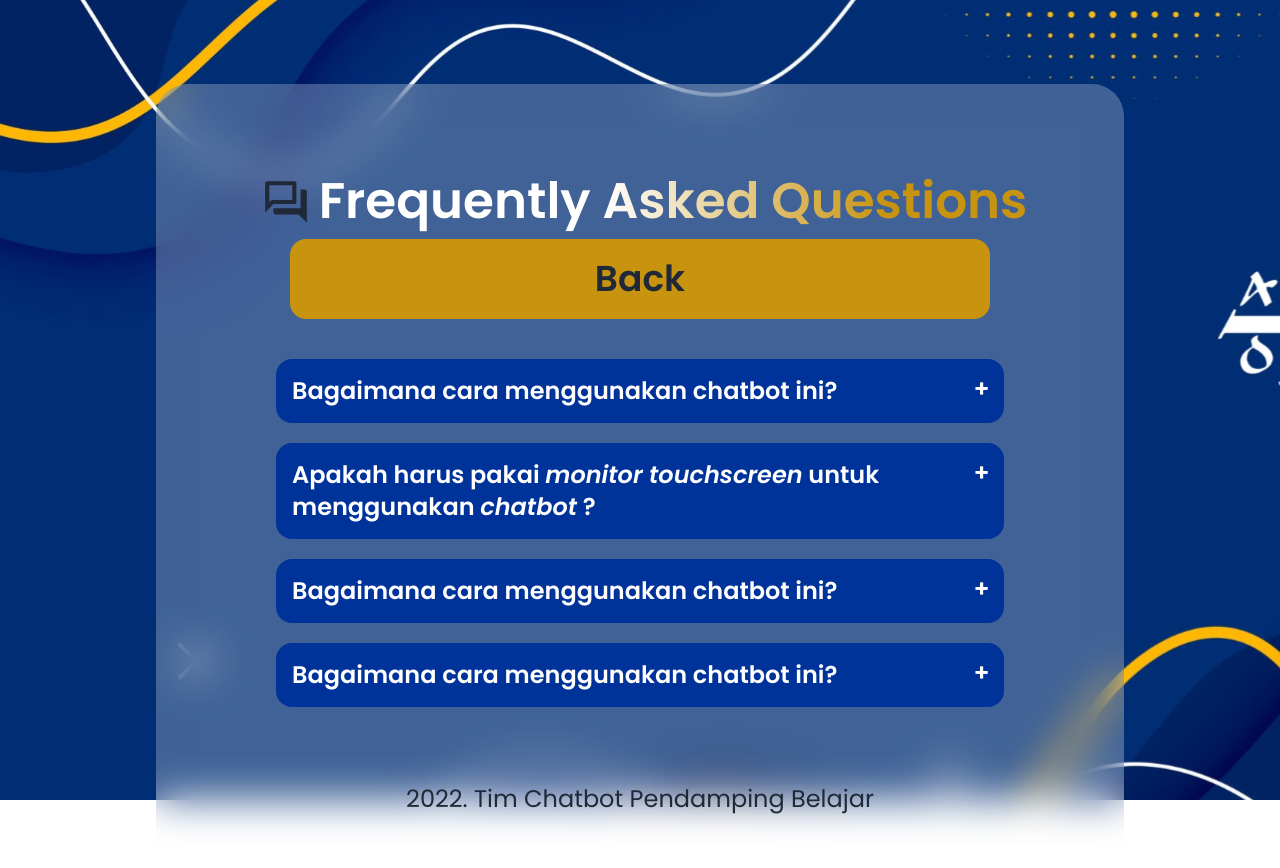
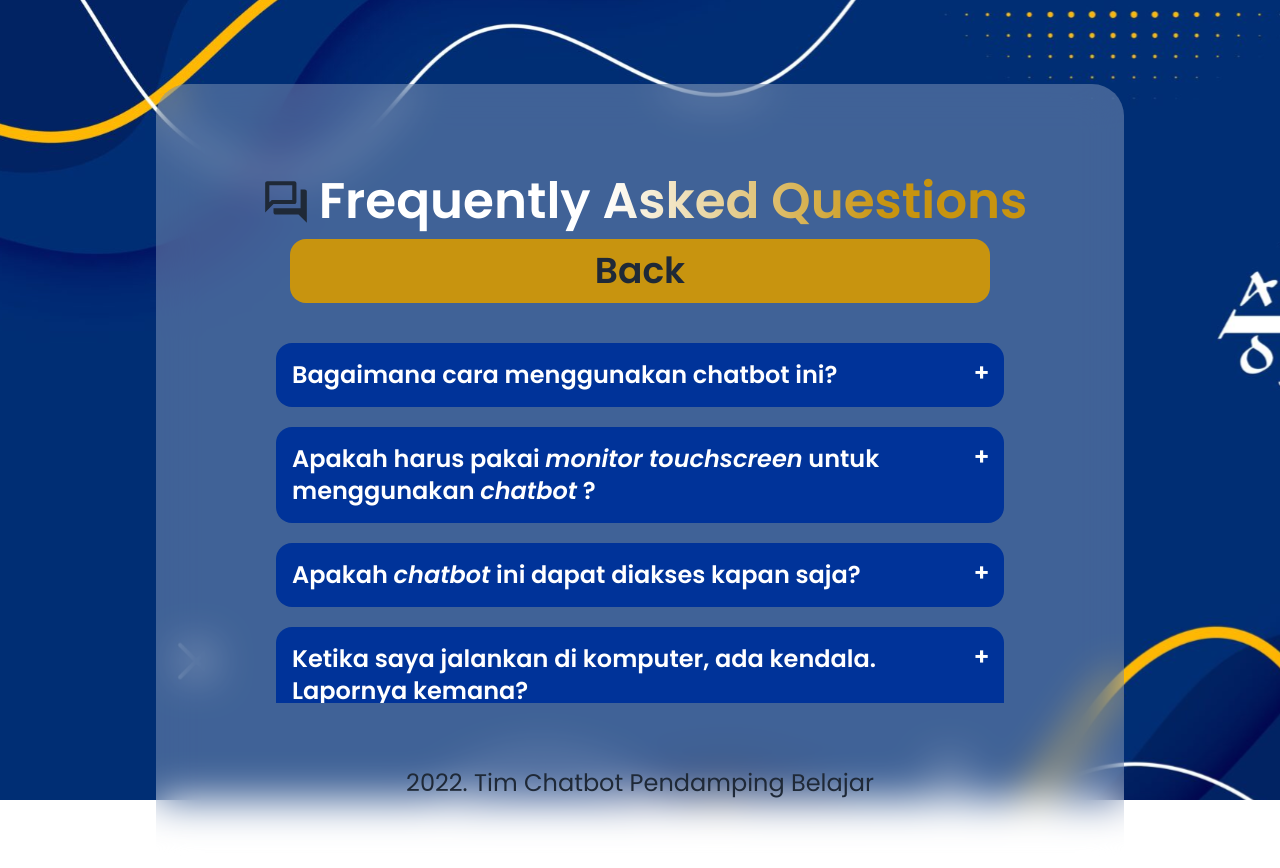
Before and after one commit to naufalHaidar12342/nextjs-rasa-chatbot, a Next.js app: page /frequently-asked-question in a window 1280 px wide. Shown: the top 868 px of the page. Built offline with nearby package versions, Linux system fonts and the light colour scheme.

Commit message:
reduce back button on faq, adjust different questions

```diff
--- a/components/faq-questions-list/Question1.jsx
+++ b/components/faq-questions-list/Question1.jsx
@@ -1,4 +1,4 @@
-import { domAnimation, LazyMotion, m } from "framer-motion";
+import { motion } from "framer-motion";
 import Link from "next/link";
 
 export default function FirstQuestion() {
@@ -14,9 +14,8 @@ export default function FirstQuestion() {
 					sebelumnya. Klik tombol di bawah ini untuk melihat panduan dalam
 					menggunakan <i>chatbot</i>.
 				</p>
-				<LazyMotion features={domAnimation}>
-					<m.div
-						className="flex flex-col items-start"
+				<motion.div
+					className="flex flex-col items-start "
 					style={{ fontWeight: 500 }}
 					whileHover={{ scale: 1.0 }}
 					whileTap={{ scale: 0.9 }}
@@ -27,8 +26,7 @@ export default function FirstQuestion() {
 					>
 						Bantuan
 					</Link>
-					</m.div>
-				</LazyMotion>
+				</motion.div>
 			</div>
 		</div>
 	);
--- a/components/faq-questions-list/Question3.jsx
+++ b/components/faq-questions-list/Question3.jsx
@@ -2,18 +2,17 @@ import Link from "next/link";
 
 export default function ThirdQuestion() {
 	return (
-		<div className="collapse peer collapse-plus rounded-box mb-5 ">
+		<div className="collapse collapse-plus rounded-box mb-5 ">
+			<input type="checkbox" className="peer" />
 			<div className="collapse-title text-2xl font-semibold bg-primary text-white peer-checked:bg-white peer-checked:text-primary">
-				Bagaimana cara menggunakan chatbot ini?
+				Apakah <i>chatbot</i> ini dapat diakses kapan saja?
 			</div>
 			<div className="collapse-content text-xl font-medium bg-primary text-white peer-checked:bg-white peer-checked:text-primary">
 				<p>
-					Langkah-langkah dalam memakai chatbot bisa dilihat pada halaman
-					sebelumnya. Klik tombol{" "}
-					<Link href={"/help"} className="rounded-2xl text-2xl bg-white">
-						Bantuan
-					</Link>{" "}
-					untuk melihat lebih lengkap panduannya.
+					Untuk saat ini, <i>chatbot</i> yang kami kembangkan baru bisa
+					dijalankan secara lokal pada komputer. Anda harus menjalankan{" "}
+					<i>server</i> untuk <i>website</i> dari <i>chatbot</i> sekaligus{" "}
+					<i>server</i> untuk <i>chatbot conversation</i>
 				</p>
 			</div>
 		</div>
--- a/components/faq-questions-list/Question4.jsx
+++ b/components/faq-questions-list/Question4.jsx
@@ -1,3 +1,4 @@
+import { motion } from "framer-motion";
 import Link from "next/link";
 
 export default function FourthQuestion() {
@@ -5,16 +6,25 @@ export default function FourthQuestion() {
 		<div className="collapse collapse-plus rounded-box mb-5">
 			<input type="checkbox" className="peer" />
 			<div className="collapse-title text-2xl bg-primary text-white font-semibold peer-checked:bg-white peer-checked:text-primary">
-				Bagaimana cara menggunakan chatbot ini?
+				Ketika saya jalankan di komputer, ada kendala. Lapornya kemana?
 			</div>
 			<div className="collapse-content text-xl bg-primary text-white peer-checked:bg-white peer-checked:text-primary">
 				<p>
-					Langkah-langkah dalam memakai chatbot bisa dilihat pada halaman
-					sebelumnya. Klik tombol
-					<Link className="btn mx-2" href={"/help"}>
-						Bantuan
-					</Link>
-					untuk melihat lebih lengkap panduannya.
+					Hubungi kami melalui fitur <i>Report</i> pada halaman awal. Untuk
+					langsung menuju ke halaman pelaporan masalah, klik tombol{" "}
+					<motion.div
+						className="flex flex-col items-start "
+						style={{ fontWeight: 500 }}
+						whileHover={{ scale: 1.0 }}
+						whileTap={{ scale: 0.9 }}
+					>
+						<Link
+							href={"/report-problem"}
+							className="rounded-2xl bg-primary text-white p-3"
+						>
+							Laporkan masalah
+						</Link>
+					</motion.div>
 				</p>
 			</div>
 		</div>
--- a/components/faq-questions-list/Question5.jsx
+++ b/components/faq-questions-list/Question5.jsx
@@ -2,14 +2,15 @@ import Link from "next/link";
 
 export default function FifthQuestion() {
 	return (
-		<div className="collapse collapse-plus peer rounded-box mb-5">
+		<div className="collapse collapse-plus rounded-box mb-5">
+			<input type="checkbox" className="peer" />
 			<div className="collapse-title text-2xl font-semibold bg-primary text-white peer-checked:bg-white peer-checked:text-primary ">
-				Bagaimana cara menggunakan chatbot ini?
+				Apakah <i>chatbot</i> dapat dibuka lewat <i>smartphone</i> ?
 			</div>
 			<div className="collapse-content text-xl bg-primary text-white peer-checked:bg-white peer-checked:text-primary">
 				<p>
-					Langkah-langkah dalam memakai chatbot bisa dilihat pada halaman
-					sebelumnya. Klik tombol
+					Untuk saat ini, <i>chatbot</i> tidak bisa tampil dengan baik pada{" "}
+					<i>mobile device</i>.
 				</p>
 			</div>
 		</div>
--- a/pages/frequently-asked-question.jsx
+++ b/pages/frequently-asked-question.jsx
@@ -53,7 +53,7 @@ export default function FAQ() {
 						whileTap={{ scale: 0.75 }}
 					>
 						<Link href={"/help"} className="pt-2">
-							<div className="rounded-2xl w-[700px] h-20 flex justify-center items-center bg-darkerYellow">
+							<div className="rounded-2xl w-[700px] h-16 flex justify-center items-center bg-darkerYellow">
 								<h4 className="text-4xl px-4" style={{ fontWeight: 600 }}>
 									Back
 								</h4>
```
Lines whose indentation alone changed are shown as unchanged.
